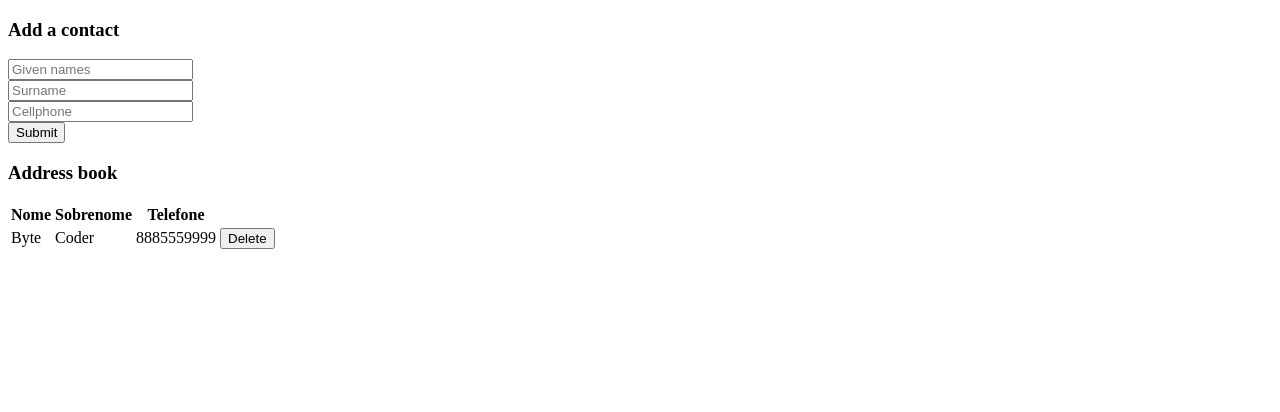
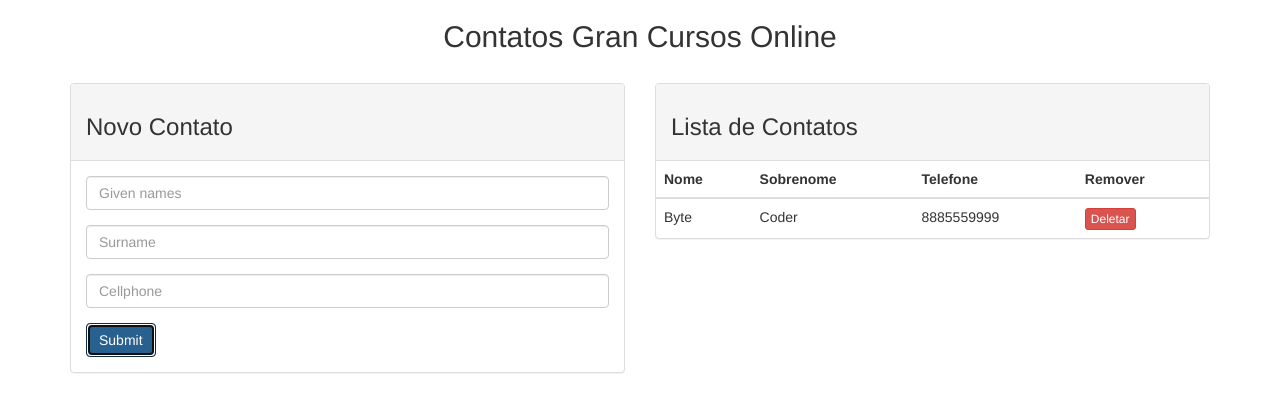
Before and after one commit to DevCentre/GranCursos_Challenges, a Vue app: page / in a window 1280 px wide. Both pictures are taken after a click on the button "Submit". Shown: the top 412 px of the page. Built offline with nearby package versions, Linux system fonts and the light colour scheme.

Commit message:
Final touches

```diff
--- a/public/index.html
+++ b/public/index.html
@@ -3,8 +3,11 @@
             <html lang="en">
               <head>
                 <meta charset="utf-8">
+                <script src="https://code.jquery.com/jquery-3.5.1.min.js" integrity="sha256-9/aliU8dGd2tb6OSsuzixeV4y/faTqgFtohetphbbj0=" crossorigin="anonymous"></script>
+                <link rel="stylesheet" href="https://maxcdn.bootstrapcdn.com/bootstrap/3.3.7/css/bootstrap.min.css" integrity="sha384-BVYiiSIFeK1dGmJRAkycuHAHRg32OmUcww7on3RYdg4Va+PmSTsz/K68vbdEjh4u" crossorigin="anonymous">
               </head>
               <body>
                 <div id="app"></div>
+                <script src="https://maxcdn.bootstrapcdn.com/bootstrap/3.3.7/js/bootstrap.min.js" integrity="sha384-Tc5IQib027qvyjSMfHjOMaLkfuWVxZxUPnCJA7l2mCWNIpG9mGCD8wGNIcPD7Txa" crossorigin="anonymous"></script>
               </body>
             </html>
--- a/src/App.vue
+++ b/src/App.vue
@@ -1,10 +1,11 @@
 <template>
   <div class="container" id="app">
     <div class="row">
+      <h2 class='text-center'>Contatos Gran Cursos Online</h2><br>
       <div class="col-sm-6">
         <div class="panel panel-default">
           <div class="panel-heading">
-            <h3>Add a contact</h3>
+            <h3>Novo Contato</h3>
           </div>
           <div class="panel-body">
             <div class="form-group">
@@ -23,21 +24,23 @@
       <div class="col-sm-6">
         <div class="panel panel-default">
           <div class="panel-heading">
-            <h3>Address book</h3>
+            <h3>Lista de Contatos</h3>
           </div>
-          <table id="phoneBookItems" class="informationTable">
+          <table id="phoneBookItems" class="informationTable table table-strip">
             <thead>
-              <th>Nome</th>
-              <th>Sobrenome</th>
-              <th>Telefone</th>
-              <th></th>
+              <tr>
+                <th>Nome</th>
+                <th>Sobrenome</th>
+                <th>Telefone</th>
+                <th>Remover</th>
+              </tr>
             </thead>
             <tbody>
               <tr v-for="(contact, index) in contacts">
                 <td>{{ contact.given_names }}</td>
                 <td>{{ contact.surname }}</td>
                 <td>{{ contact.cellphone }}</td>
-                <td><button class="btn btn-xs btn-danger" v-on:click="deleteContact(index)">Delete</button></td>
+                <td><button class="btn btn-xs btn-danger" v-on:click="deleteContact(index)">Deletar</button></td>
               </tr>
             </tbody>
           </table>
@@ -46,8 +49,9 @@
     </div>
   </div>
 </template>
-<!-- <link rel="stylesheet" href="https://maxcdn.bootstrapcdn.com/bootstrap/3.3.7/css/bootstrap.min.css" integrity="sha384-BVYiiSIFeK1dGmJRAkycuHAHRg32OmUcww7on3RYdg4Va+PmSTsz/K68vbdEjh4u" crossorigin="anonymous"> -->
+
 <script>
+
   export default {
     name: "app",
     data() {
--- a/src/main.js
+++ b/src/main.js
@@ -1,6 +1,9 @@
+import jQuery from 'jquery';
 import Vue from "vue";
-            import App from "./App.vue";
-            Vue.config.productionTip = false;
-            new Vue({
-              render: h => h(App)
-            }).$mount("#app");
+import App from "./App.vue";
+Vue.config.productionTip = false;
+new Vue({
+render: h => h(App)
+}).$mount("#app");
+// import 'bootstrap';
+// import './bootstrap/dist/css/bootstrap.min.css';
```
Also changed, not shown: package.json (+11 -1 lines), 1 other file (tests, documents, lock files or other folders).
